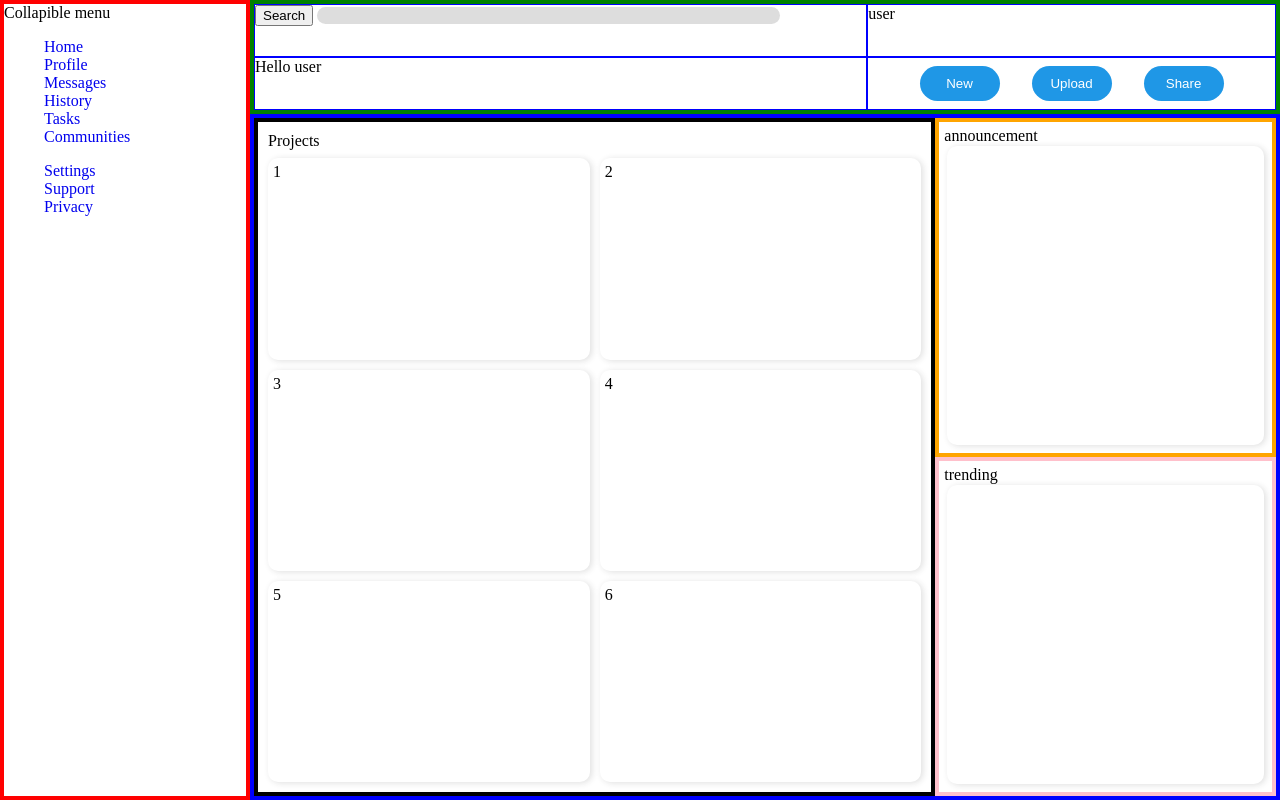
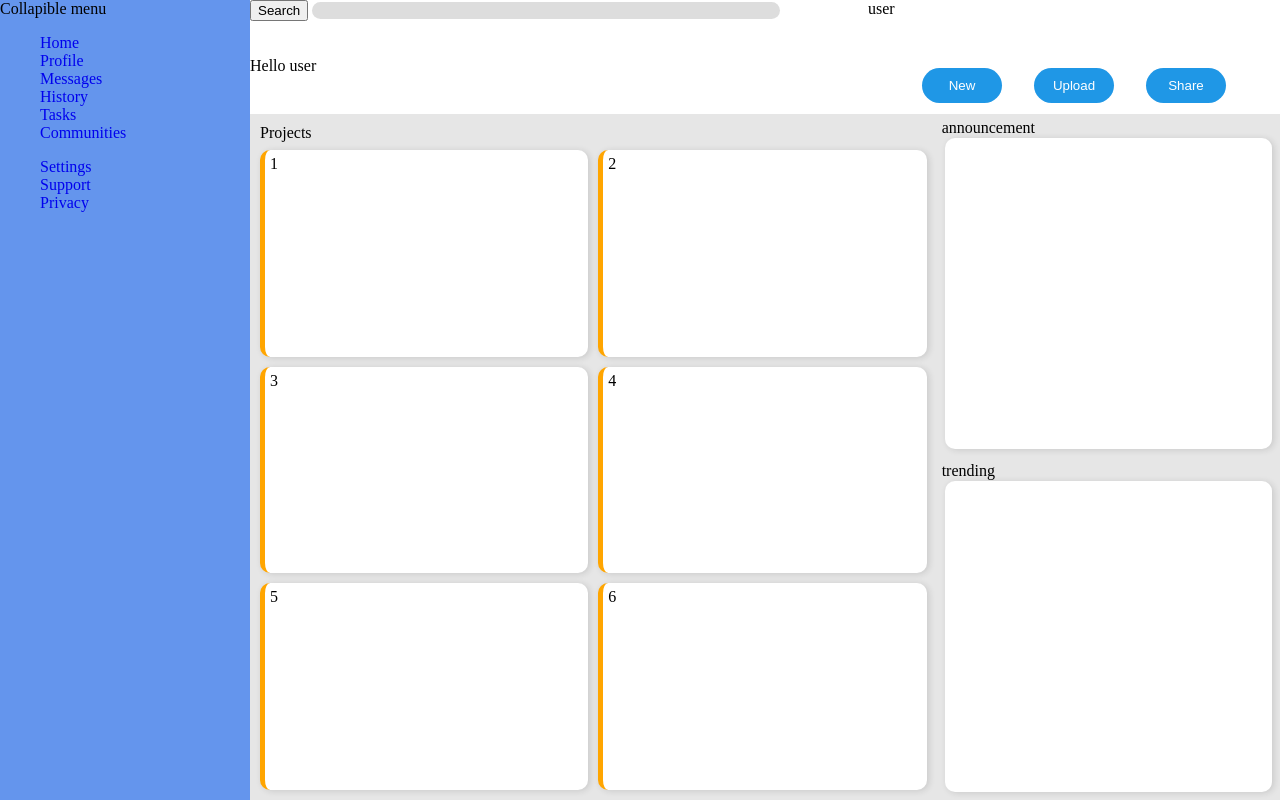
Before and after one commit to FancyPotts/admin_dashboard, a plain HTML site: page index.html in a window 1280 px wide. Drawn offline with Linux system fonts and the light colour scheme.

Commit message:
Remove borders from layout, update colors

```diff
--- a/style.css
+++ b/style.css
@@ -20,39 +20,40 @@ ul {
 }
 
 .wrapper > div {
-    border: 1px solid black;
+    /* border: 1px solid black; */
 }
 
 #main {
     grid-area: 2 / 2 / 3 / 3;
-    border: 4px solid blue;
+    /* border: 4px solid blue; */
     display: grid;
     grid-template-columns: 2fr 1fr;
     grid-template-rows: 1fr 1fr;
+    background-color: rgb(230, 230, 230);
 }
 
 #sidebar {
     grid-area: 1 / 1 / 3;
-    border: 4px solid red;
+    background-color: cornflowerblue;
+    /* border: 4px solid red; */
 }
 
 #header {
     display:grid;
     grid-area: 1 / 2 / 2 / 3;
-    border: 4px solid green;
+    /* border: 4px solid green; */
     grid-template-columns: 60% 40%;
     grid-template-rows: 50% 50%;
 }
 
 #header > div {
-    border: 1px solid blue;
+    /* border: 1px solid blue; */
 }
-
 
 #cards {
     grid-column: 1 / 2;
     grid-row: 1 / 3;
-    border: 4px solid black;
+    /* border: 4px solid black; */
     display: grid;
     grid-template-columns: 1fr 1fr;
     grid-template-rows: 1rem;
@@ -60,10 +61,15 @@ ul {
     padding: 10px;
 }
 
+#cards > .card {
+    border-left: 5px solid orange;
+}
+
 .card {
     /* border: 1px solid black; */
     border-radius: 10px;
     padding: 5px;
+    background-color: white;
     box-shadow: 2px 1px 6px rgba(39, 39, 39, 0.15);
 }
 
@@ -73,7 +79,7 @@ ul {
 }
 
 #trending {
-    border: 4px solid pink;
+    /* border: 4px solid pink; */
     grid-column: 2 / 3;
     grid-row: 2 / 3;
     display: grid;
@@ -81,7 +87,7 @@ ul {
 }
 
 #announce {
-    border: 4px solid orange;
+    /* border: 4px solid orange; */
     grid-column: 2 / 3;
     grid-row: 1 / 2;
     display: grid;
```
